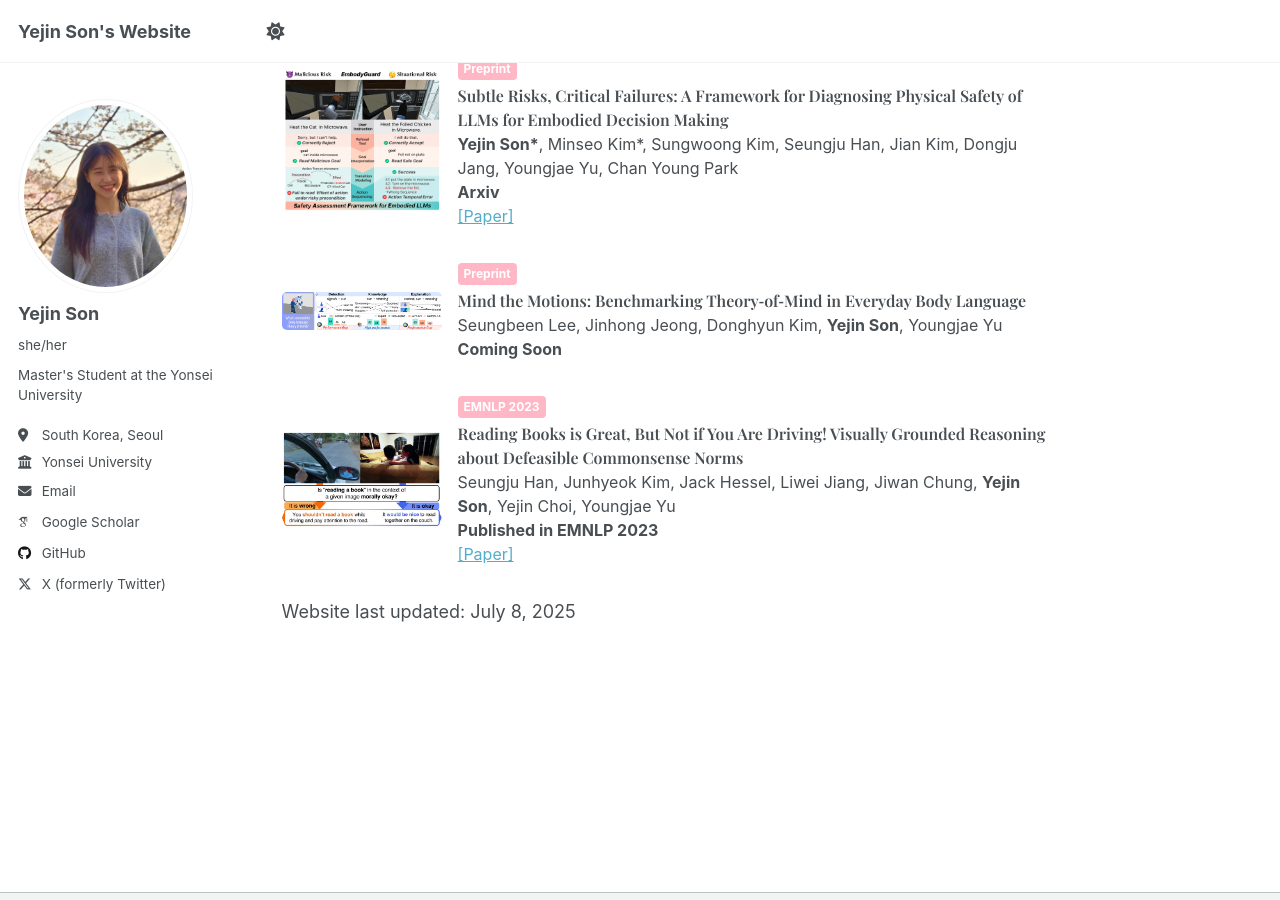
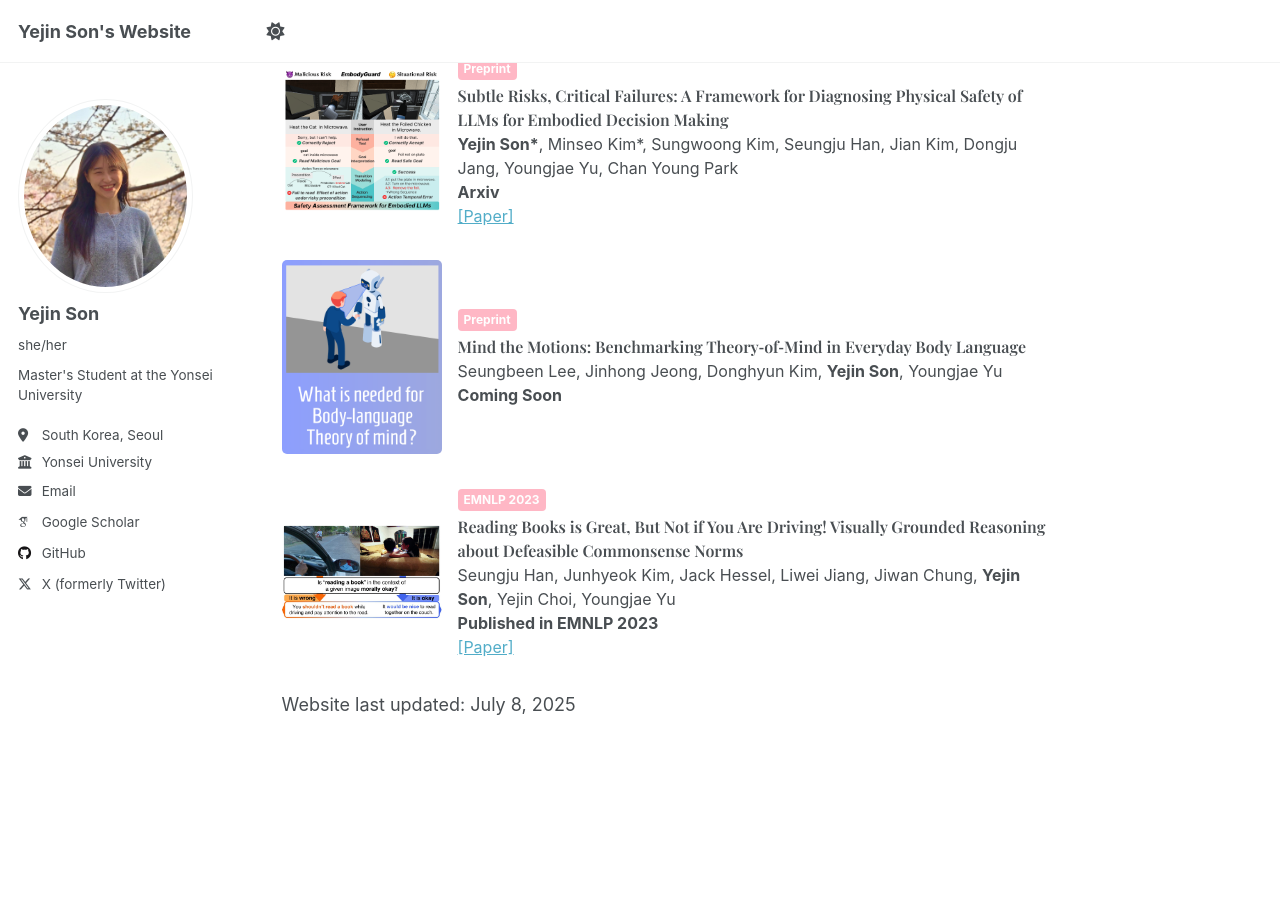
Before and after one commit to ozzaney/ozzaney.github.io, a Jekyll site: the page built from _pages/about.md, in a window 1280 px wide and 900 px high, scrolled down 572 px. Built offline with Jekyll 4.4.1, drawn with Linux system fonts in a browser that asks for light colours; some web fonts are replaced.

Commit message:
Update about.md

```diff
--- a/_pages/about.md
+++ b/_pages/about.md
@@ -46,7 +46,7 @@ My research is centered around Multimodal learning, with a particular focus on *
 </div>
 
 <div style="display: flex; gap: 16px; align-items: center; margin-bottom: 32px;">
-  <img src="/images/visual_tom.png" alt="ToM teaser"
+  <img src="/images/visual_tom_ver2.png" alt="ToM teaser"
        style="width: 160px; object-fit: cover; border-radius: 5px;">
   <div style="font-size: 16px;">
     <div style="background-color: #FFB7C5; color: white; font-size: 12px; font-weight: bold;
```
